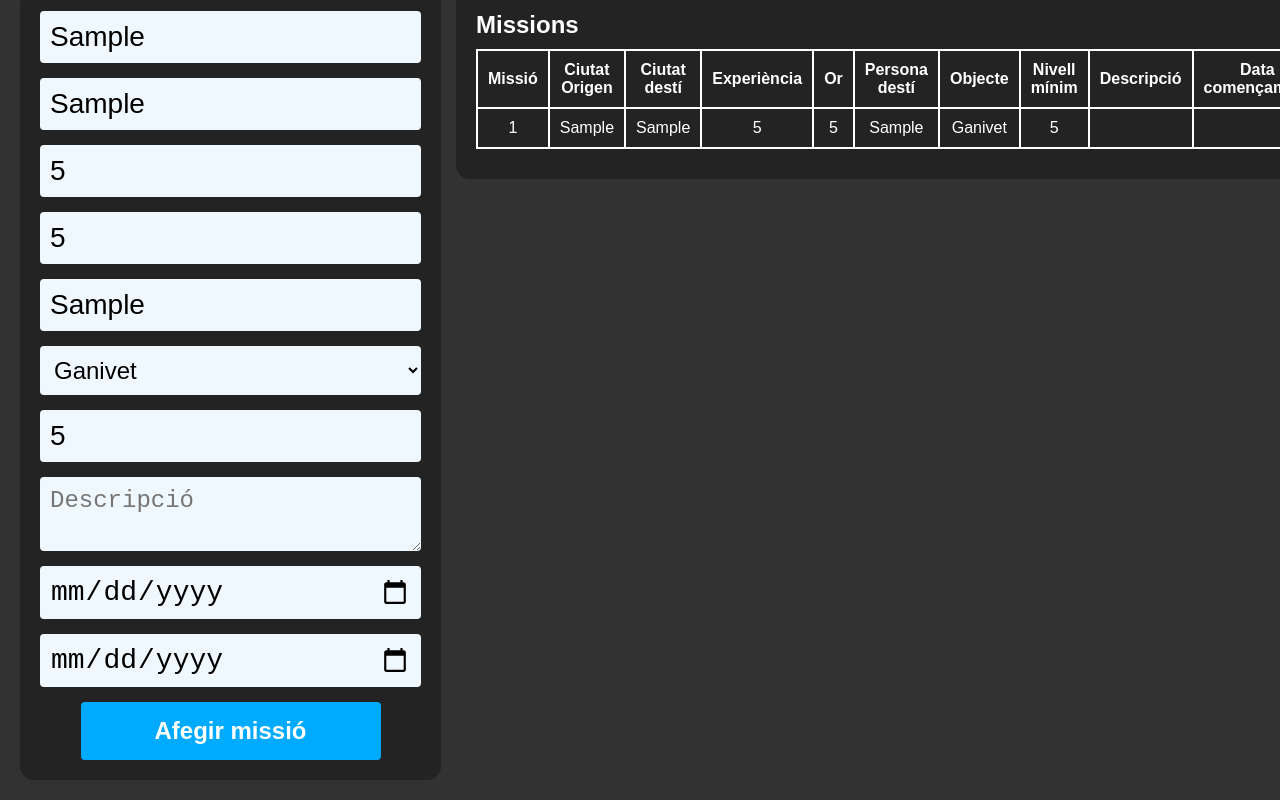
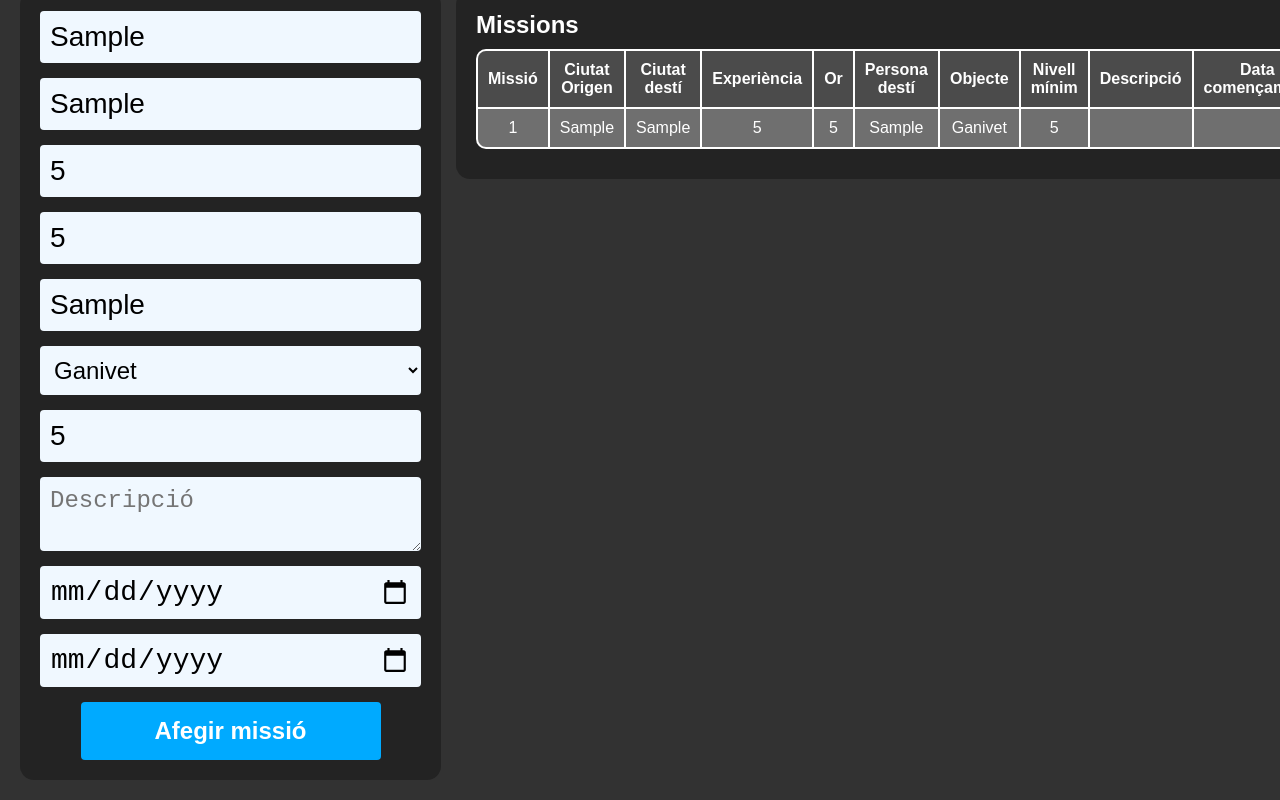
Before and after one commit to melisbm/MMO-Missions, a plain HTML site: page index.html in a window 1280 px wide. Both pictures are taken after typing "Sample", "Sample", "5", "5", "Sample", "5" into the empty fields and a click on the button "Afegir missió". Shown: the part 97-897 px from the top of the page. Drawn offline with Linux system fonts and the light colour scheme.

Commit message:
REDISIGN mission's table

```diff
--- a/style.css
+++ b/style.css
@@ -85,16 +85,49 @@ button:active{
     background-color: rgb(0, 84, 127);
 }
 
-table{
-    border-collapse: collapse;
+table {
+    border-collapse: separate;
+    border-spacing: 0;
 }
 
-td, th{
+td, th {
     border: 2px solid white;
     text-align: center;
     padding: 10px;
+    border-right: none;
+    border-bottom: none;
+}
 
+td{
+    background-color: rgb(111, 111, 111);
+}
 
+th{
+    background-color: rgb(75, 75, 75);
+}
+
+td:last-child, th:last-child {
+    border-right: 2px solid white;
+}
+
+tr:last-child td {
+    border-bottom: 2px solid white;
+}
+
+th:first-child {
+    border-top-left-radius: 10px;
+}
+
+th:last-child {
+    border-top-right-radius: 10px;
+}
+
+tr:last-child td:first-child {
+    border-bottom-left-radius: 10px;
+}
+
+tr:last-child td:last-child {
+    border-bottom-right-radius: 10px;
 }
 
 @media (max-width: 768px) {
```
